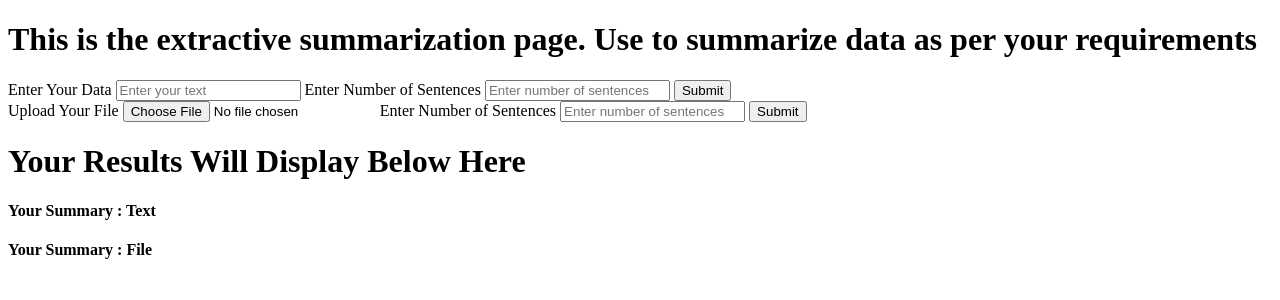
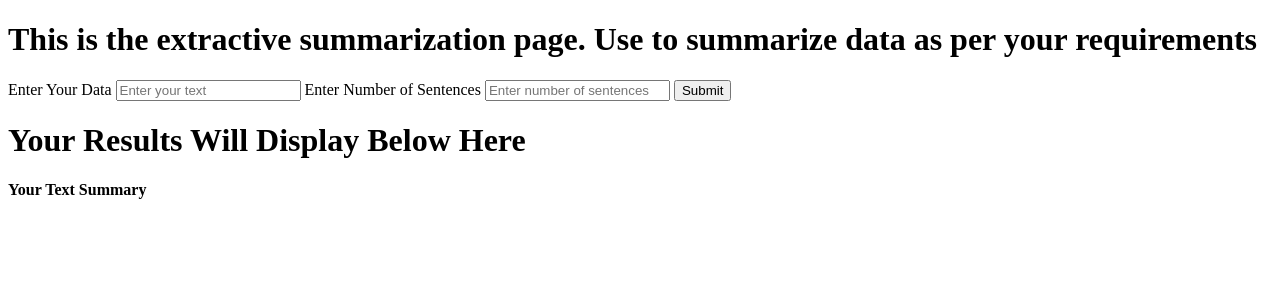
Before and after one commit to Shriram-Gunasekar/CSRC-CTDT-NLP-Pedagogy, a Python web app: template app/templates/bertsum.html in a window 1280 px wide. Shown: the top 300 px of the page. Run offline with Jinja, Linux system fonts and the light colour scheme; the template is opened without the code that fills it, so the values that code supplies are empty.

Commit message:
BERTSUM Integration Done!

```diff
--- a/app/__init__.py
+++ b/app/__init__.py
@@ -2,6 +2,7 @@ from flask import Flask
 from flask_sqlalchemy import SQLAlchemy
 import os
 from .setup import config, blueprint, login_det, map
+import torch
 
 # qamodel = torch.load('QA')
 summarymodel = torch.load('Summarizer')
--- a/app/templates/bertsum.html
+++ b/app/templates/bertsum.html
@@ -15,19 +15,8 @@
                 <button type="submit">Submit</button>
             </form>
         </div>
-        <div>
-            <form method="POST" enctype="multipart/form-data">
-                <label for="theirsumfile">Upload Your File</label>
-                <input type="file" id="theirsumfile" name="theirsumfile">
-                <label for="sentences">Enter Number of Sentences</label>
-                <input type="text" id="filesentences" name="filesentences" placeholder="Enter number of sentences">
-                <button type="submit">Submit</button>
-            </form>
-        </div>
         <h1>Your Results Will Display Below Here</h1>
-        <h4> Your Summary : Text </h4>
+        <h4> Your Text Summary </h4>
         <p> {{ textsummary }} </p>
-        <h4> Your Summary : File </h4>
-        <p> {{ filesummary }} </p>
     </body>
 </html>
```
Also changed, not shown: app/views.py (+5 -8 lines).
